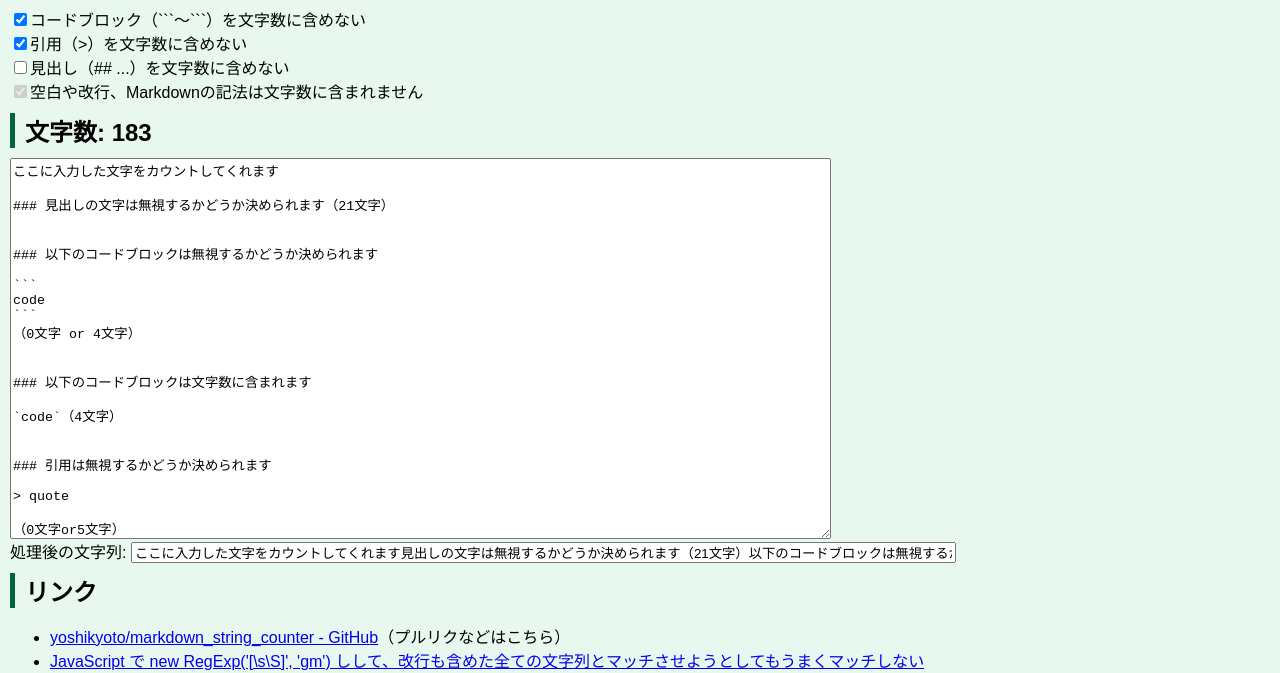
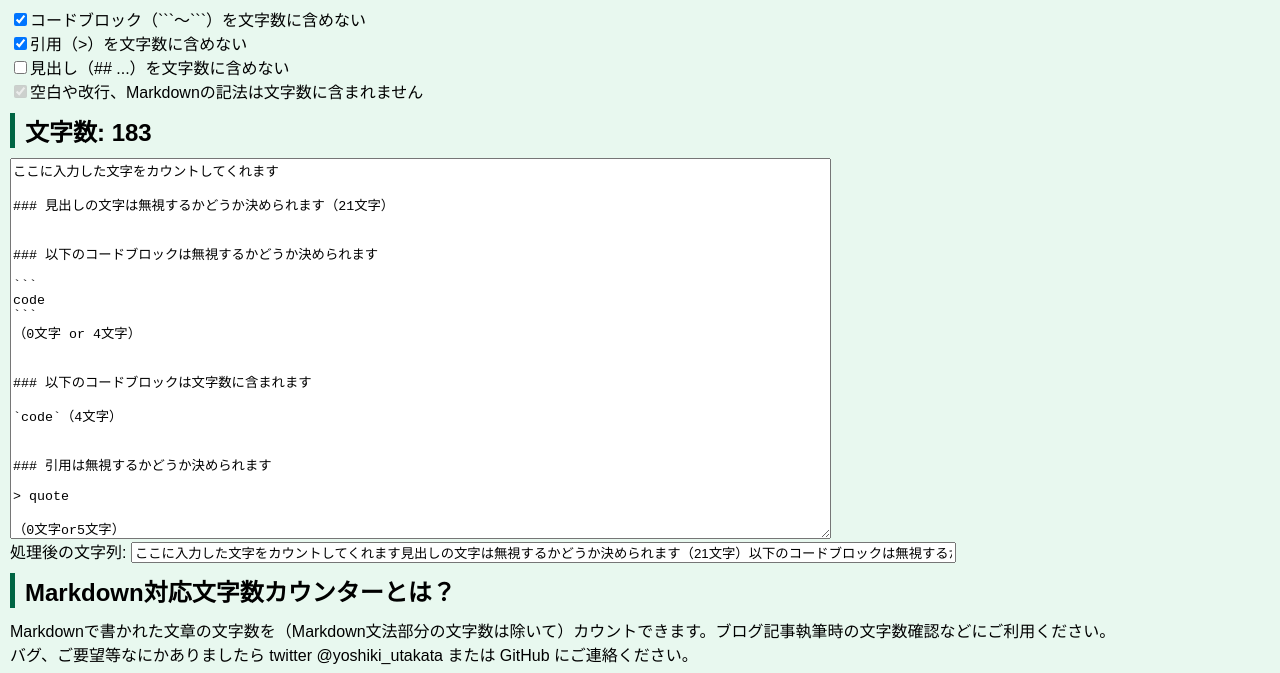
Before and after one commit to yoshikyoto/markdown_string_counter, a plain HTML site: page index.html in a window 1280 px wide. Shown: the part 109-782 px from the top of the page. Drawn offline with nearby package versions, Linux system fonts and the light colour scheme.

Commit message:
meta追加

```diff
--- a/index.html
+++ b/index.html
@@ -2,7 +2,8 @@
   <head>
     <title>Markdown対応文字数カウンター</title>
     <meta charset="UTF-8">
-    <meta name="keywords" content="文字数,カウント,計算,カウンター,markdown">
+    <meta name="keywords" content="文字数,カウント,計算,カウンター,markdown,記事,ブログ,github">
+    <meta name="descriptions" content="Markdownで書いた文章の文字数を計算できます。Markdownの文法や空白、スペースなどは無視して文字数をカウントできます。また、引用部分は文字数に含めない、コードブロックを文字数に含めない、見出しを文字数に含めないといったカスタマイズも可能です。執筆したブログ記事の文字数を確認したい！といった場合にご活用ください。">
     <link rel="stylesheet" href="assets/styles/main.css">
     <script src="https://cdn.jsdelivr.net/npm/vue"></script>
     <script src="assets/scripts/lib/marked.js"></script>
@@ -30,6 +31,9 @@
       <div>
         処理後の文字列: <input type="text" :value="getFormattedText()" size="100"></input>
       </div>
+      <h2>Markdown対応文字数カウンターとは？</h2>
+      Markdownで書かれた文章の文字数を（Markdown文法部分の文字数は除いて）カウントできます。ブログ記事執筆時の文字数確認などにご利用ください。<br>
+      バグ、ご要望等なにかありましたら twitter @yoshiki_utakata または GitHub にご連絡ください。
       <h2>リンク</h2>
       <ul>
         <li><a href="https://github.com/yoshikyoto/markdown_string_counter" target="_blank">yoshikyoto/markdown_string_counter - GitHub</a>（プルリクなどはこちら）</li>
```
